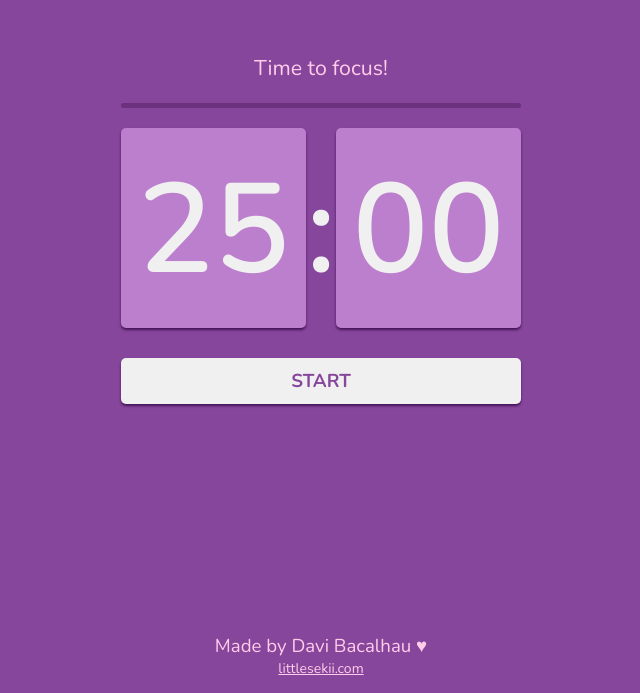
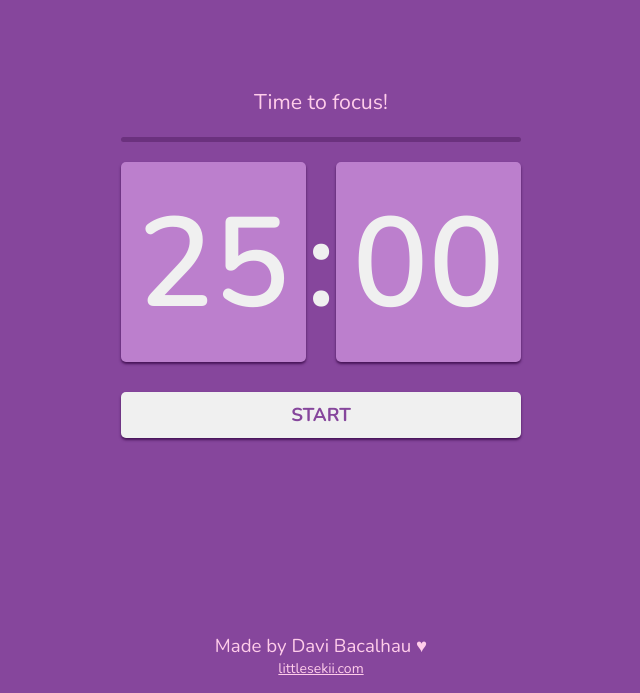
Before and after one commit to bacalhzu/vue-pomodoro, a Vue app: page / in a window 1280 px wide. Shown: the part 107-800 px from the top of the page, without its empty margins (319-959 px from the left). Built offline with nearby package versions, Linux system fonts and the light colour scheme.

Commit message:
improved interface, added skip button and a cute footer ♥

```diff
--- a/src/App.vue
+++ b/src/App.vue
@@ -4,7 +4,7 @@ import Timer from './components/Timer.vue';
 
 <template>
   <main>
-    <Timer />
+    <Timer class="timer"/>
     <footer>
         <span class="madeby">Made by Davi Bacalhau ♥</span>
         <a class="madeby-link" href="http://littlesekii.com" target="_blank">littlesekii.com</a>
@@ -16,7 +16,7 @@ import Timer from './components/Timer.vue';
     main {
         /* background-color: #000; */
 
-        height: calc(100vh - 60px);
+        height: 100vh;
 
         margin: auto;
         max-width: 600px;
@@ -25,19 +25,20 @@ import Timer from './components/Timer.vue';
         flex-direction: column;
         /* justify-content: center; */
         align-items: center;
-
-        padding-top: 20vh;
+    }
+    .timer {
+        /* background-color: aqua; */
+        margin: auto;
     }
     footer {
 
         /* background-color: aliceblue; */
         width: 100%;
-        position: absolute;
-        top: calc(100vh - 60px);
+        height: 60px;
 
         display: flex;
         flex-direction: column;
-        justify-content: center;
+        justify-content: flex-start;
         align-items: center;
     }
 
```
